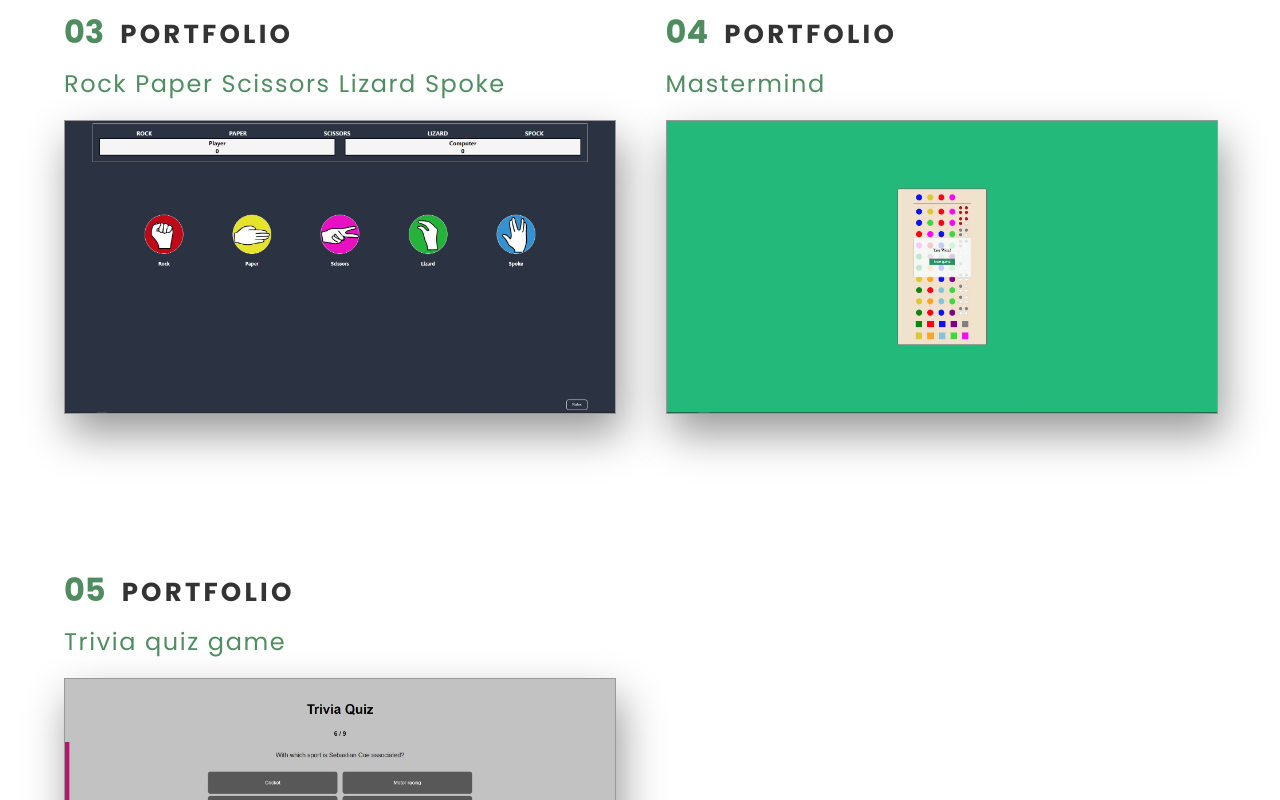
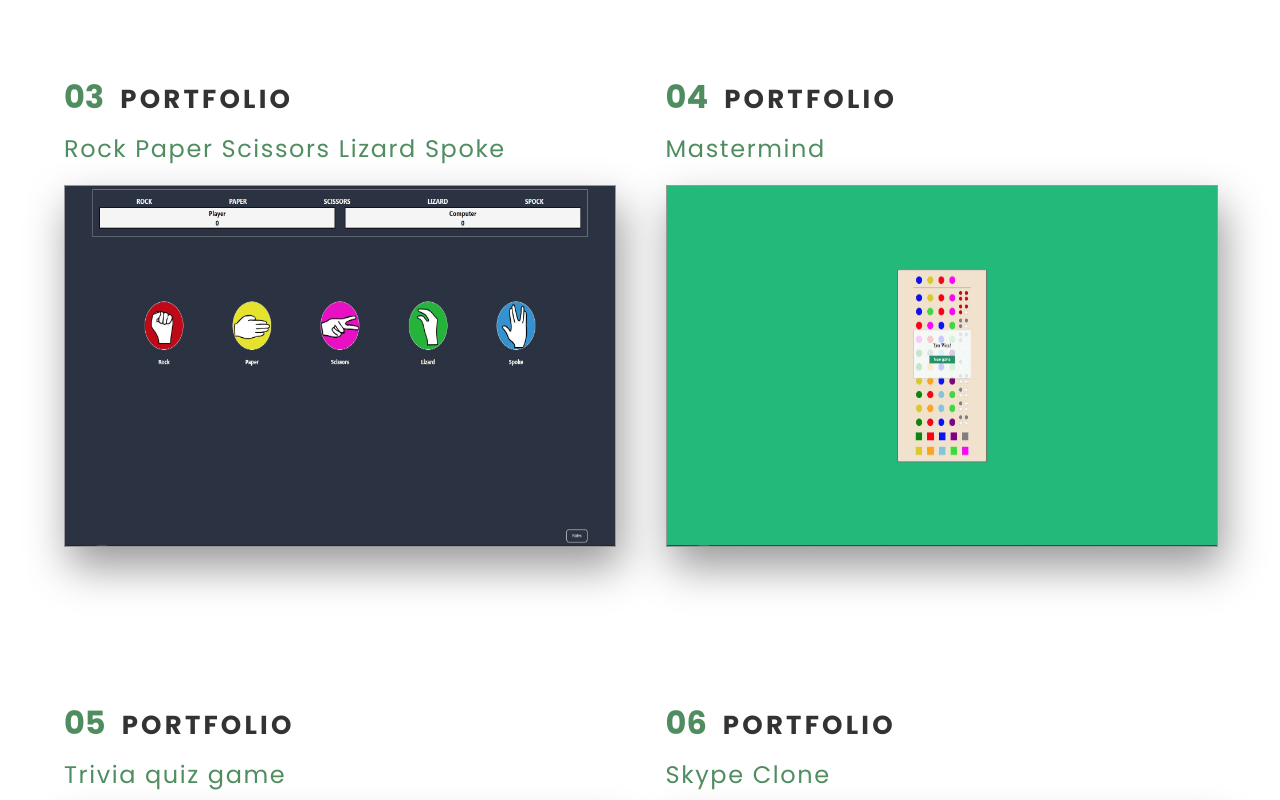
Before and after one commit to gerry9009/portfolio, a React (Create React App) app: page / in a window 1280 px wide. Shown: the part 2360-3160 px from the top of the page. Built offline with nearby package versions, Linux system fonts and the light colour scheme.

Commit message:
Added a new project to the portfolio section

```diff
--- a/src/components/Portfolios/Portfolio/Portfolio.css
+++ b/src/components/Portfolios/Portfolio/Portfolio.css
@@ -130,21 +130,6 @@
 }
 
 @media (min-width: 768px) {
-  .portfolio {
-  }
-
-  .portfolio-header-number {
-  }
-
-  .portfolio-header-title {
-  }
-
-  .portfolio-title {
-  }
-
-  .portfolio-title-text {
-  }
-
   .portfolio-container {
     position: relative;
     overflow: hidden;
@@ -205,9 +190,6 @@
 }
 
 @media (min-width: 992px) {
-  .portfolio {
-  }
-
   .portfolio-container {
     width: 90%;
   }
@@ -219,10 +201,13 @@
     flex-direction: column;
     justify-content: center;
     width: 43vw;
+    max-width: 800px;
   }
 
   .portfolio-container {
     width: 100%;
+
+    height: 360px;
   }
 }
 
--- a/src/constants/english.js
+++ b/src/constants/english.js
@@ -3,6 +3,7 @@ import mastermind from "../assets/pics/mastermind.jpg";
 import randomuser from "../assets/pics/randomuser.jpg";
 import rockpaperscissorslizardspock from "../assets/pics/rockpaperscissorslizardspock.jpg";
 import triviaquiz from "../assets/pics/triviaquiz.jpg";
+import skypeclone from "../assets/pics/skypeclone.jpg";
 
 const english = {
   home: {
@@ -69,6 +70,14 @@ const english = {
       link_github: "https://github.com/gerry9009/triviaQuizGame",
       pic: triviaquiz,
     },
+    skypeclone: {
+      title: "Skype Clone",
+      text: "You are able to create a connection between two peers via NodeJS server.",
+      technologies: ["React", "NodeJS", "Express", "Simple-peer", "Socket-io"],
+      link_webpage: "https://gerry9009.github.io/webrtc/",
+      link_github: "https://github.com/gerry9009/webrtc",
+      pic: skypeclone,
+    },
   },
   contact: {
     heading: "Contact Me",
--- a/src/constants/hungarian.js
+++ b/src/constants/hungarian.js
@@ -3,6 +3,7 @@ import mastermind from "../assets/pics/mastermind.jpg";
 import randomuser from "../assets/pics/randomuser.jpg";
 import rockpaperscissorslizardspock from "../assets/pics/rockpaperscissorslizardspock.jpg";
 import triviaquiz from "../assets/pics/triviaquiz.jpg";
+import skypeclone from "../assets/pics/skypeclone.jpg";
 
 const hungarian = {
   home: {
@@ -69,6 +70,14 @@ const hungarian = {
       link_github: "https://github.com/gerry9009/triviaQuizGame",
       pic: triviaquiz,
     },
+    skypeclone: {
+      title: "Skype Clone",
+      text: "Két felhasználó között videó hívás kapcsolatot hoz létre NodeJS szerver segítségével",
+      technologies: ["React", "NodeJS", "Express", "Simple-peer", "Socket-io"],
+      link_webpage: "https://gerry9009.github.io/webrtc/",
+      link_github: "https://github.com/gerry9009/webrtc",
+      pic: skypeclone,
+    },
   },
   contact: {
     heading: "Kapcsolat",
```
Also changed, not shown: src/assets/pics/skypeclone.jpg (added).
